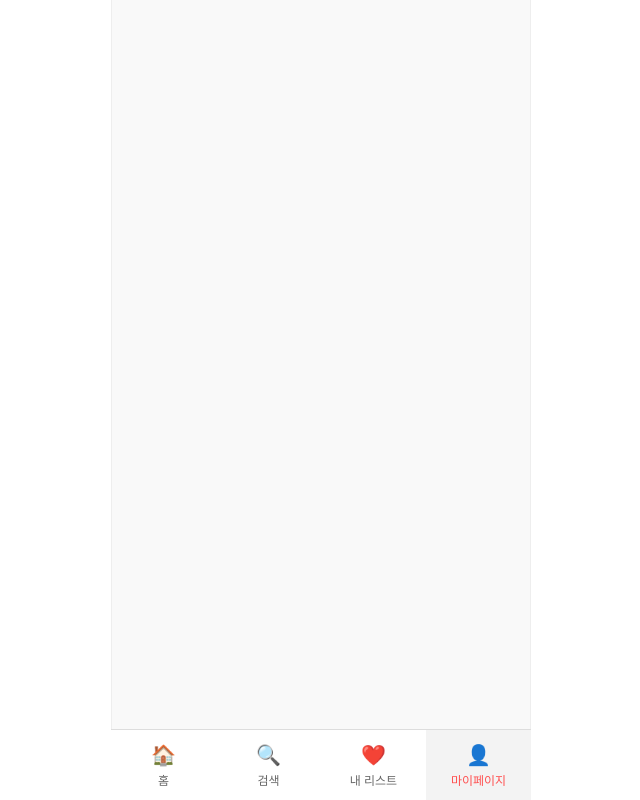
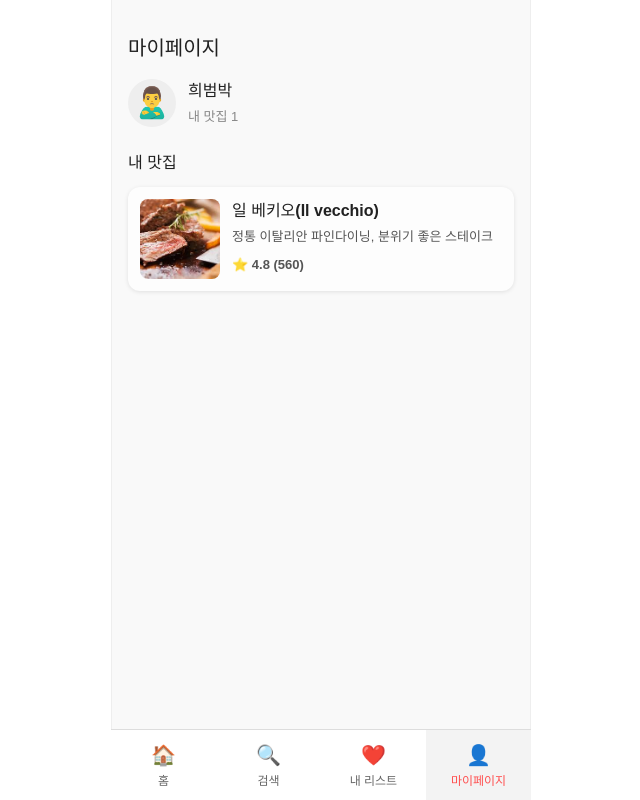
Before and after one commit to Peter-Park95/solo-michelin-frontend, a React (Vite) app: page /mypage in a window 1280 px wide. Shown: the whole page, without its empty margins (319-959 px from the left). Built offline with nearby package versions, Linux system fonts and the light colour scheme.

Commit message:
내 맛집 리스트 화면 구현 및 리뷰 목록 연동

```diff
--- a/package.json
+++ b/package.json
@@ -10,6 +10,7 @@
     "preview": "vite preview"
   },
   "dependencies": {
+    "axios": "^1.9.0",
     "react": "^19.1.0",
     "react-dom": "^19.1.0",
     "react-router-dom": "^7.6.0"
--- a/src/App.jsx
+++ b/src/App.jsx
@@ -2,7 +2,9 @@
 import React from "react";
 import { BrowserRouter as Router, Routes, Route } from "react-router-dom";
 import HomePage from "./pages/HomePage";
-import SearchPage from "./pages/SearchPage"; // 추가 확인!
+import SearchPage from "./pages/SearchPage";
+import ListPage from "./pages/ListPage";
+import MyPage from "./pages/MyPage";
 import BottomTab from "./components/BottomTab";
 
 function App() {
@@ -12,7 +14,9 @@ function App() {
         <div className="AppContainer">
           <Routes>
             <Route path="/" element={<HomePage />} />
-            <Route path="/search" element={<SearchPage />} /> {/* ✅ 이거 필수 */}
+            <Route path="/search" element={<SearchPage />} />
+            <Route path="/list" element={<ListPage />} />
+            <Route path="/mypage" element={<MyPage />} />
           </Routes>
           <BottomTab />
         </div>
--- /dev/null
+++ b/src/api/review.js
@@ -0,0 +1,14 @@
+import axios from "axios";
+
+const BASE_URL = "http://localhost:8080"; // 추후 실제 주소로 변경 !
+
+export const getMyReviews = async (userId) => {
+  try {
+    const res = await axios.get(`${BASE_URL}/api/reviews/user/${userId}`);
+    console.log("리뷰 API 응답:", res);
+    return res.data;
+  } catch (err) {
+    console.error("내 리뷰 목록 조회 실패:", err);
+    return [];
+  }
+};
--- /dev/null
+++ b/src/pages/ListPage.css
@@ -0,0 +1,98 @@
+/* src/pages/ListPage.css */
+
+.list-page {
+  padding: 16px;
+  padding-bottom: 100px;
+  font-family: sans-serif;
+  background-color: #fafafa;
+}
+
+.list-title {
+  font-size: 20px;
+  font-weight: bold;
+  margin-bottom: 12px;
+}
+
+.search-box input {
+  width: 100%;
+  padding: 12px;
+  border-radius: 8px;
+  border: 1px solid #ccc;
+  margin-bottom: 12px;
+}
+
+.filter-buttons {
+  display: flex;
+  gap: 8px;
+  flex-wrap: wrap;
+  margin-bottom: 16px;
+}
+
+.filter-buttons button {
+  padding: 6px 12px;
+  border-radius: 20px;
+  border: 1px solid #ccc;
+  background-color: #f9f9f9;
+  font-size: 12px;
+  cursor: pointer;
+}
+
+.restaurant-list {
+  display: flex;
+  flex-direction: column;
+  gap: 12px;
+}
+
+.restaurant-card {
+  display: flex;
+  gap: 12px;
+  border-radius: 12px;
+  padding: 12px;
+  background-color: #ffffff;
+  box-shadow: 0 1px 4px rgba(0, 0, 0, 0.1);
+}
+
+.restaurant-card img {
+  width: 80px;
+  height: 80px;
+  border-radius: 8px;
+  object-fit: cover;
+}
+
+.restaurant-info {
+  display: flex;
+  flex-direction: column;
+  justify-content: space-between;
+}
+
+.restaurant-info h4 {
+  margin: 0;
+  font-size: 16px;
+}
+
+.restaurant-info p {
+  margin: 4px 0;
+  font-size: 13px;
+  color: #555;
+}
+
+.rating {
+  font-weight: bold;
+  color: #f39c12;
+}
+
+.add-button-wrapper {
+  margin-top: 24px;
+  text-align: center;
+}
+
+.add-button {
+  padding: 12px 20px;
+  font-size: 14px;
+  font-weight: bold;
+  background-color: #ff4d4d;
+  color: white;
+  border: none;
+  border-radius: 8px;
+  cursor: pointer;
+}
--- /dev/null
+++ b/src/pages/ListPage.jsx
@@ -0,0 +1,53 @@
+import React, { useEffect, useState } from "react";
+import { getMyReviews } from "../api/review";
+import "./ListPage.css";
+
+function ListPage() {
+  const [reviews, setReviews] = useState([]);
+  const userId = 5; // 예시 유저 ID
+
+  useEffect(() => {
+    const fetchData = async () => {
+      const data = await getMyReviews(userId);
+      setReviews(data);
+    };
+    fetchData();
+  }, []);
+
+  return (
+    <div className="list-page">
+      <h2 className="list-title">내 맛집 리스트</h2>
+
+      <div className="search-box">
+        <input type="text" placeholder="음식점을 검색하세요" />
+      </div>
+
+      <div className="filter-buttons">
+        <button>⭐ 4.0 이상</button>
+        <button>한식</button>
+        <button>중식</button>
+        <button>일식</button>
+      </div>
+
+      <div className="restaurant-list">
+        {reviews.map((review) => (
+          <div className="restaurant-card" key={review.id}>
+            <img src={review.restaurantImageUrl} alt={review.restaurantName} />
+            <div className="restaurant-info">
+              <h4>{review.restaurantName}</h4>
+              <p>{review.comment}</p>
+              <p className="rating">내 평점: ⭐ {review.rating}</p>
+              <p>가게 평점: ⭐ {review.restaurantAvgRating}</p>
+            </div>
+          </div>
+        ))}
+      </div>
+
+      <div className="add-button-wrapper">
+        <button className="add-button">추가하기</button>
+      </div>
+    </div>
+  );
+}
+
+export default ListPage;
--- /dev/null
+++ b/src/pages/MyPage.css
@@ -0,0 +1,84 @@
+.mypage {
+  padding: 16px;
+  padding-bottom: 100px;
+  font-family: sans-serif;
+}
+
+.mypage-title {
+  font-size: 20px;
+  font-weight: bold;
+  margin-bottom: 16px;
+}
+
+.profile-box {
+  display: flex;
+  align-items: center;
+  margin-bottom: 24px;
+}
+
+.profile-img {
+  width: 48px;
+  height: 48px;
+  font-size: 30px;
+  display: flex;
+  justify-content: center;
+  align-items: center;
+  border-radius: 50%;
+  background-color: #eee;
+  margin-right: 12px;
+}
+
+.profile-info .name {
+  font-weight: bold;
+  font-size: 16px;
+}
+
+.profile-info .follow {
+  font-size: 13px;
+  color: #888;
+  margin-top: 4px;
+}
+
+.section-title {
+  font-size: 16px;
+  font-weight: bold;
+  margin-bottom: 12px;
+}
+
+.restaurant-list {
+  display: flex;
+  flex-direction: column;
+  gap: 12px;
+}
+
+.restaurant-card {
+  display: flex;
+  gap: 12px;
+  border-radius: 12px;
+  padding: 12px;
+  background-color: #fdfdfd;
+  box-shadow: 0 1px 4px rgba(0,0,0,0.1);
+}
+
+.restaurant-card img {
+  width: 80px;
+  height: 80px;
+  border-radius: 8px;
+  object-fit: cover;
+}
+
+.restaurant-info h4 {
+  margin: 0;
+  font-size: 16px;
+}
+
+.restaurant-info p {
+  margin: 4px 0;
+  font-size: 13px;
+  color: #555;
+}
+
+.rating {
+  font-weight: bold;
+  color: #f39c12;
+}
--- /dev/null
+++ b/src/pages/MyPage.jsx
@@ -0,0 +1,35 @@
+// src/pages/MyPage.jsx
+import React from "react";
+import "./MyPage.css";
+
+const MyPage = () => {
+  return (
+    <div className="mypage">
+      <h2 className="mypage-title">마이페이지</h2>
+
+      {/* 프로필 간략 표시 */}
+      <div className="profile-box">
+        <div className="profile-img">🙎‍♂️</div>
+        <div className="profile-info">
+          <div className="name">희범박</div>
+          <div className="follow">내 맛집 1</div>
+        </div>
+      </div>
+
+      {/* 저장한 레스토랑 영역 */}
+      <div className="section-title">내 맛집</div>
+      <div className="restaurant-list">
+        <div className="restaurant-card">
+          <img src="/icons/steak.jpg" alt="맛집" />
+          <div className="restaurant-info">
+            <h4>일 베키오(Il vecchio)</h4>
+            <p>정통 이탈리안 파인다이닝, 분위기 좋은 스테이크</p>
+            <p className="rating">⭐ 4.8 (560)</p>
+          </div>
+        </div>
+      </div>
+    </div>
+  );
+};
+
+export default MyPage;
```
Also changed, not shown: src/components/RestaurantCard.jsx (added, +14 -0 lines), public/icons/sushi.jpg (added), 1 other file (tests, documents, lock files or other folders).
